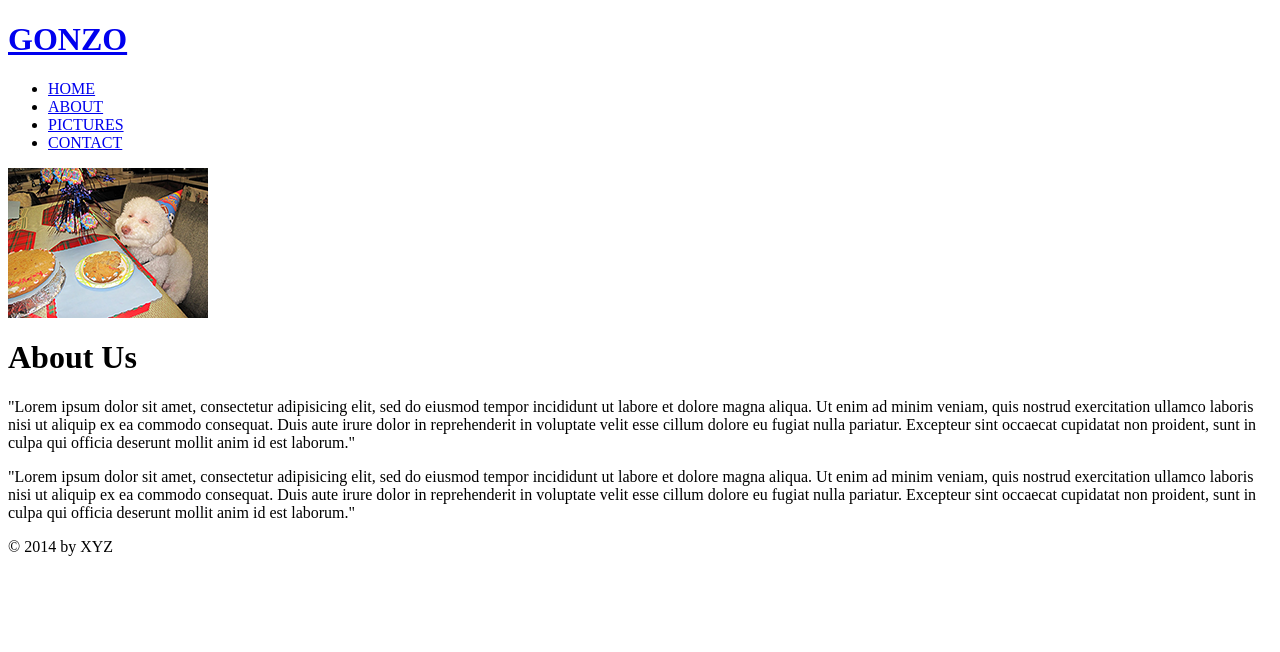
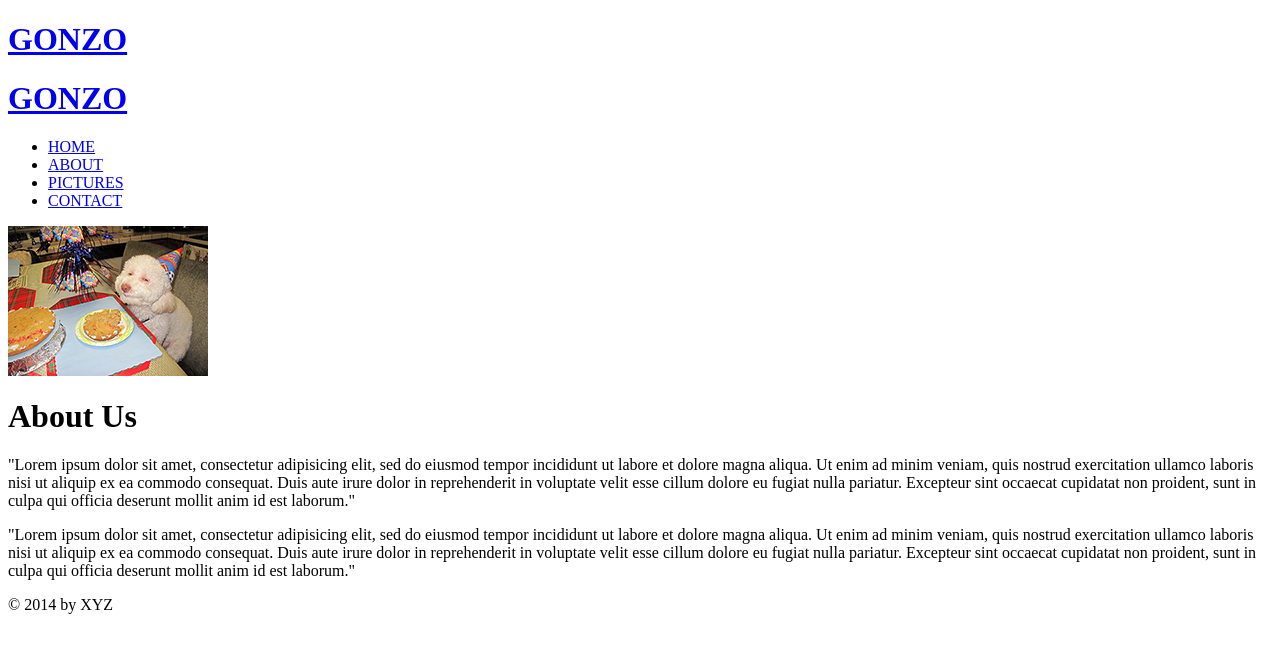
Before and after one commit to sampritchard/Trial, a plain HTML site: page about.html in a window 1280 px wide. Drawn offline with Linux system fonts and the light colour scheme.

Commit message:
Bad commit

```diff
--- a/about.html
+++ b/about.html
@@ -13,6 +13,18 @@
 			<h1><a href="#">GONZO</a></h1>
 
 		</div>
+
+
+<div class="wrapper">
+
+<!--=========Header Starts=================-->
+
+	<div class="header">
+
+		<div class="logo">
+
+			<h1><a href="#">GONZO</a></h1>
+
 
 	</div>
 
```
